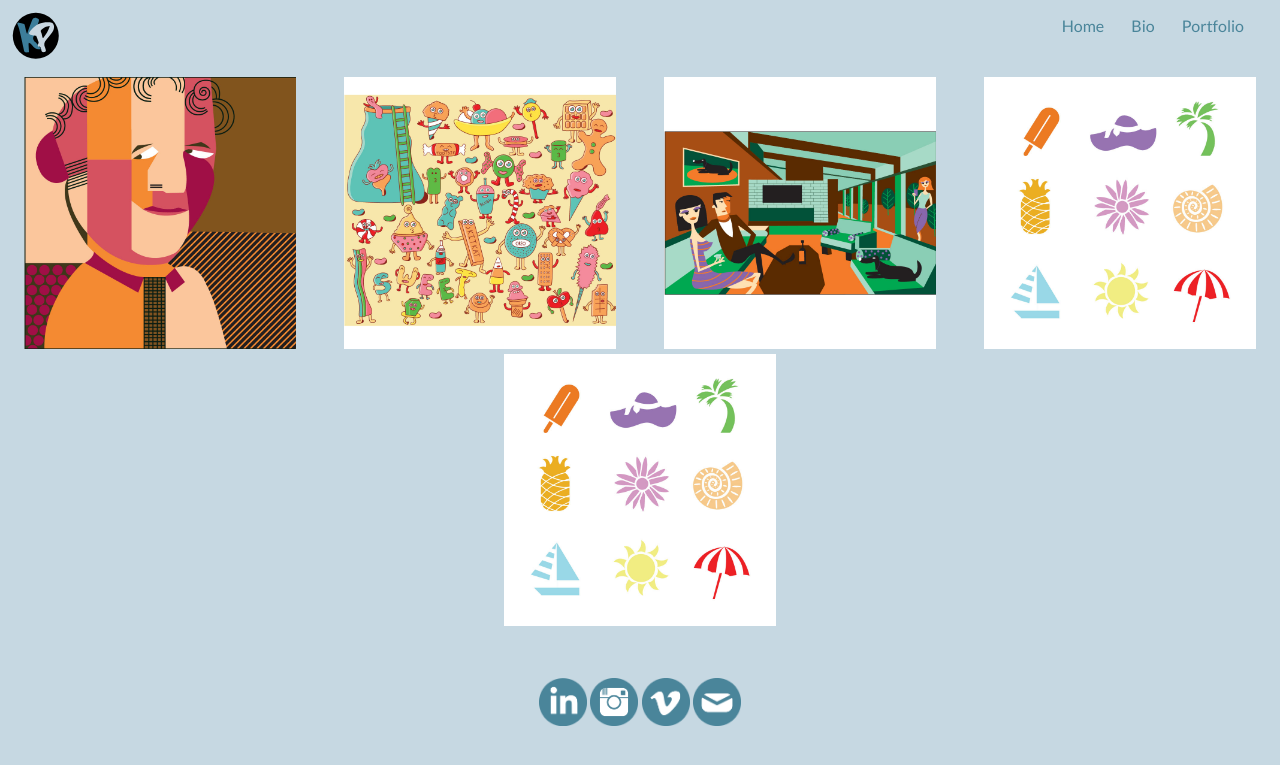
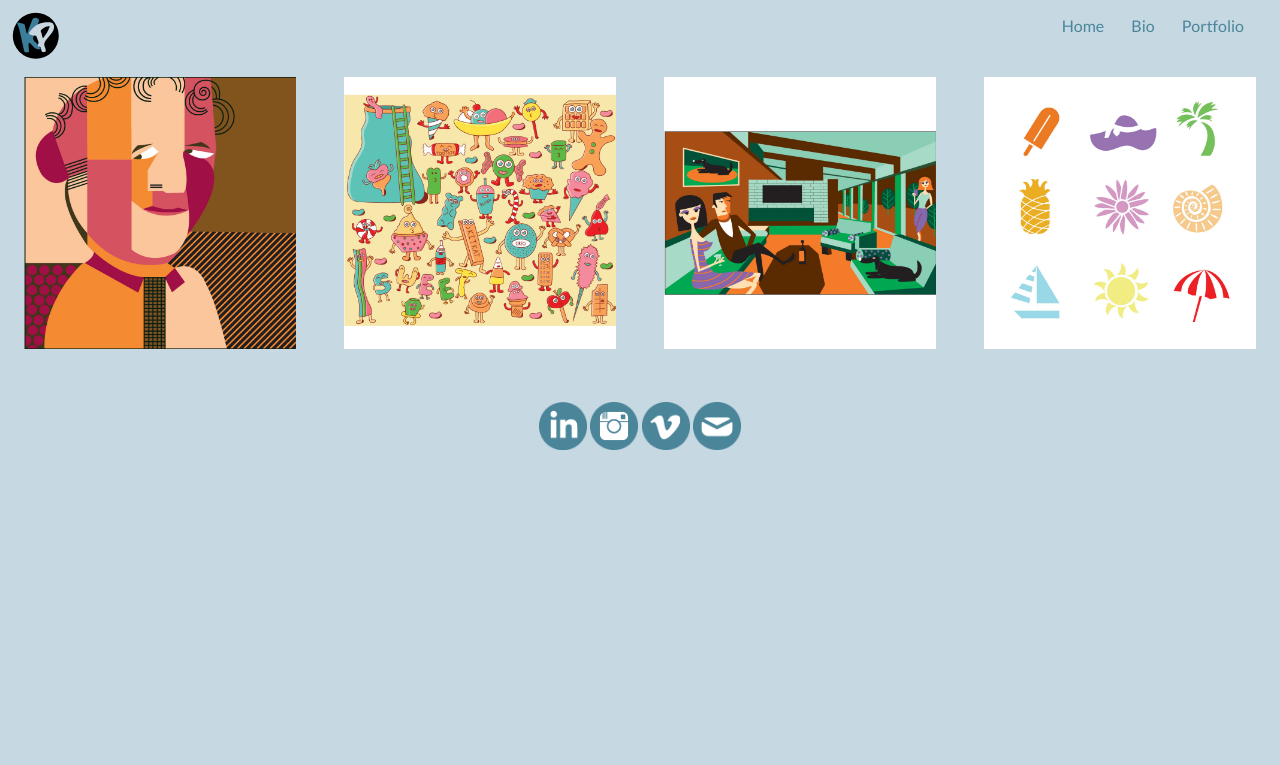
Before and after one commit to KimothyPepper/kimwebsite, a Jekyll site: the page built from illustrations.html, in a window 1280 px wide. Shown: the top 765 px of the page. Built offline with Jekyll 4.4.1, drawn with Linux system fonts in a browser that asks for light colours.

Commit message:
removed extra imagea

```diff
--- a/illustrations.html
+++ b/illustrations.html
@@ -18,9 +18,6 @@ layout: default
         <div class="unit xs-1 s-1-2 m-1-2 l-1-4 gutter">
           <img itemprop="image" src="{{site.baseurl}}/images/illustrations/illustrations4.jpg" alt="">
         </div>
-        <div class="unit xs-1 s-1-2 m-1-2 l-1-4 gutter">
-          <img itemprop="image" src="{{site.baseurl}}/images/illustrations/illustrations4.jpg" alt="">
-        </div>
       </div>
     </div>
 
```
